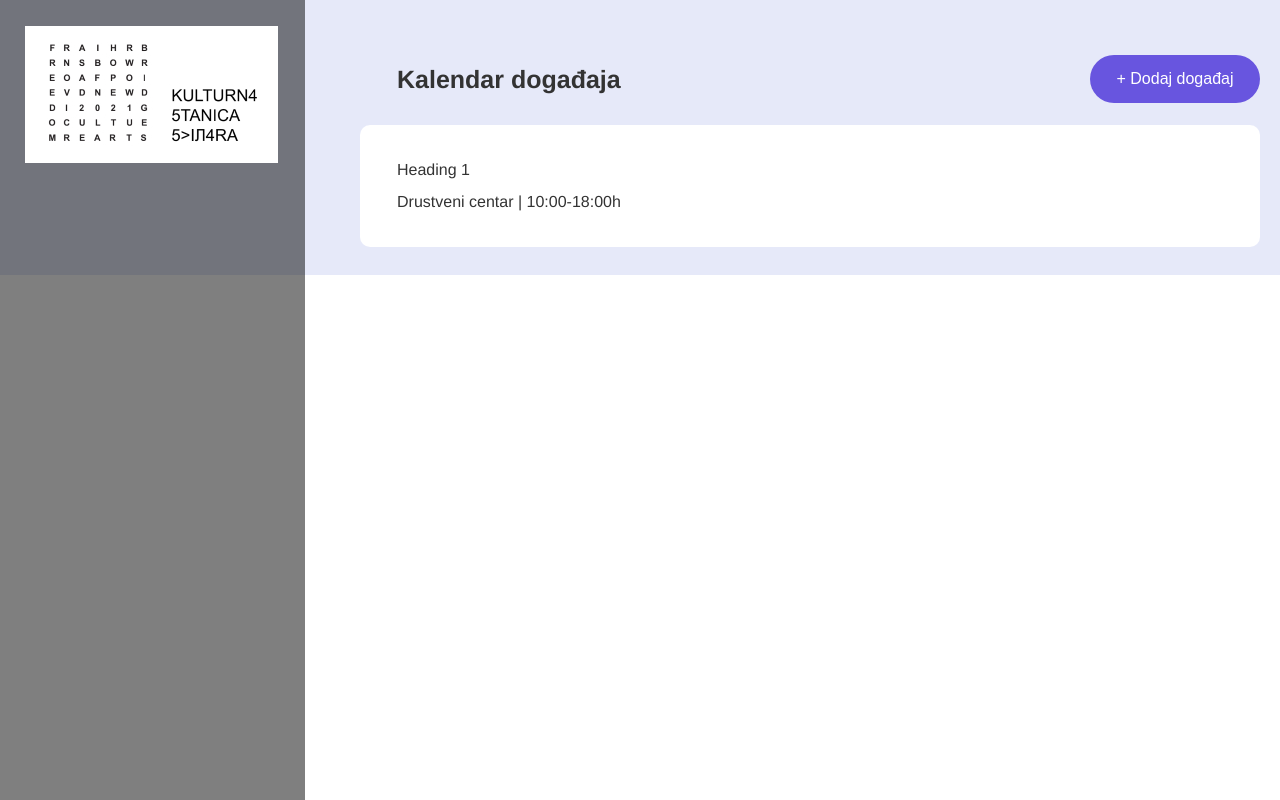
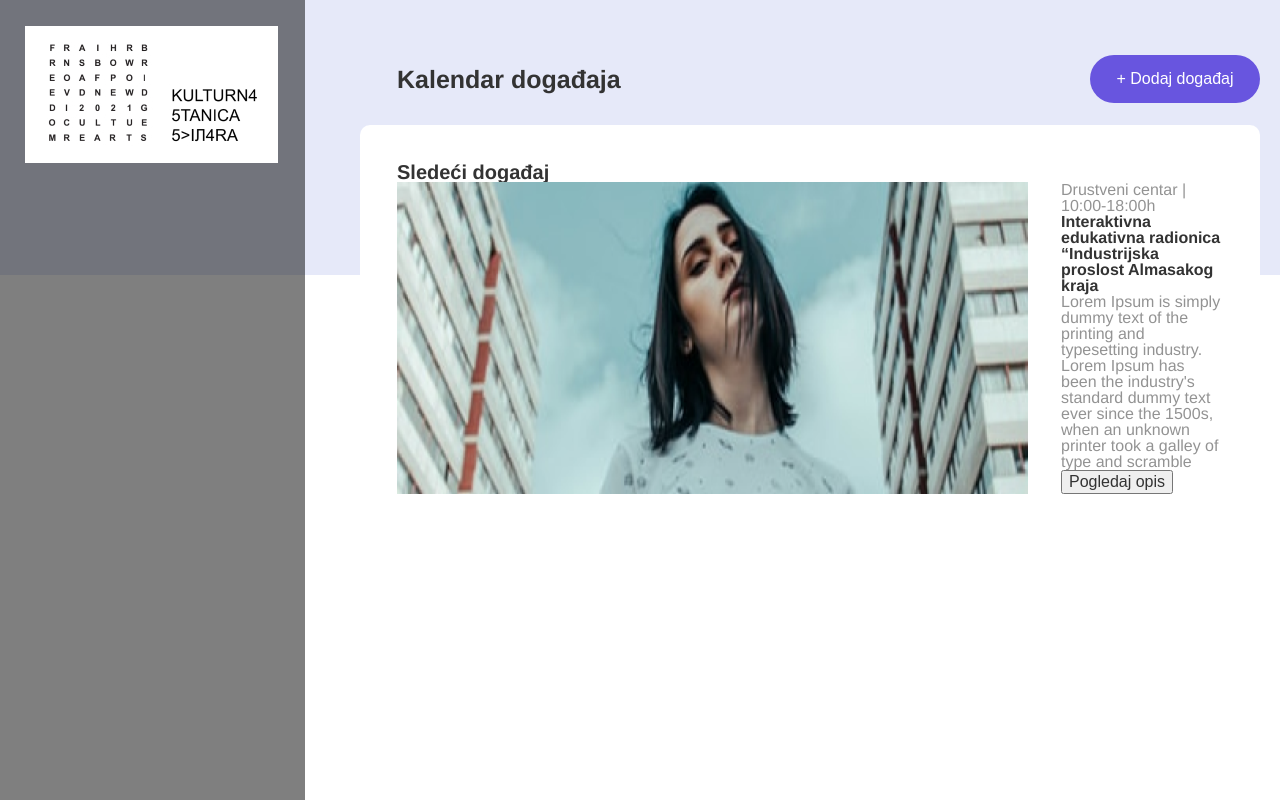
Before and after one commit to vegaitglobal/svilara, a Vue app: page /#/ in a window 1280 px wide. Built offline with nearby package versions, Linux system fonts and the light colour scheme; what vue-moment, vue-sweetalert2 would draw is missing.

Commit message:
update main event

```diff
--- a/src/App.vue
+++ b/src/App.vue
@@ -23,8 +23,9 @@ export default {
 </script>
 
 <style lang="scss">
+@import "assets/scss/reset.scss";
 @import "assets/scss/variables.scss";
-@import "assets/scss/reset.scss";
+@import "assets/scss/base.scss";
 
 #app {
   font-family: $font-primary;
--- /dev/null
+++ b/src/assets/scss/base.scss
@@ -0,0 +1,14 @@
+h1 {
+    font-size: 25px;
+    font-weight: 900;
+}
+
+h2 {
+    font-size: 20px;
+    font-weight: 900;
+}
+
+h3 {
+    font-size: 16px;
+    font-weight: 900;
+}
--- a/src/components/MainEvent.vue
+++ b/src/components/MainEvent.vue
@@ -1,9 +1,14 @@
 <template>
     <div class="main-event">
-        <h1>Heading 1</h1>
-        <img src="" alt="">
-        <div class="main-event__right">
-            <p class="main-event__right--time">Drustveni centar | 10:00-18:00h</p>
+        <h2>Sledeći događaj</h2>
+        <div class="main-event__box">
+            <img src="../assets/img/example.png" alt="">
+            <div class="main-event__box--text">
+                <p>Drustveni centar | 10:00-18:00h</p>
+                <h3>Interaktivna edukativna radionica “Industrijska proslost Almasakog kraja</h3>
+                <p>Lorem Ipsum is simply dummy text of the printing and typesetting industry. Lorem Ipsum has been the industry's standard dummy text ever since the 1500s, when an unknown printer took a galley of type and scramble</p>
+                <button>Pogledaj opis</button>
+            </div>
         </div>
     </div>
 </template>
@@ -19,5 +24,21 @@ export default {
 </script>
 
 <style scoped lang="scss">
+@import "../assets/scss/variables.scss";
 
+    .main-event {
+        h1 {
+            width: 100%;
+        }
+        &__box {
+            display: flex;
+            justify-content: flex-start;
+            &--text {
+                padding-left: 33px;
+                p {
+                    color: $gray;
+                }
+            }
+        }
+    }
 </style>
```
